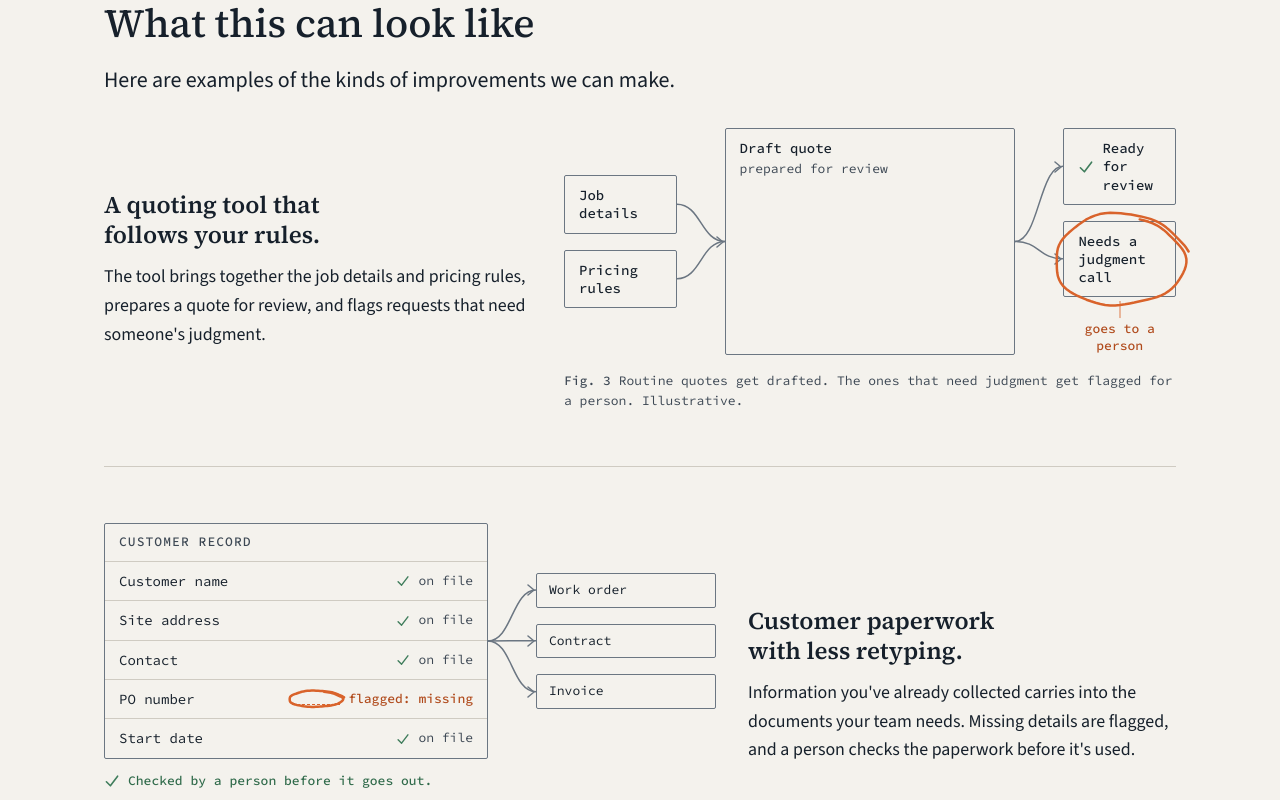
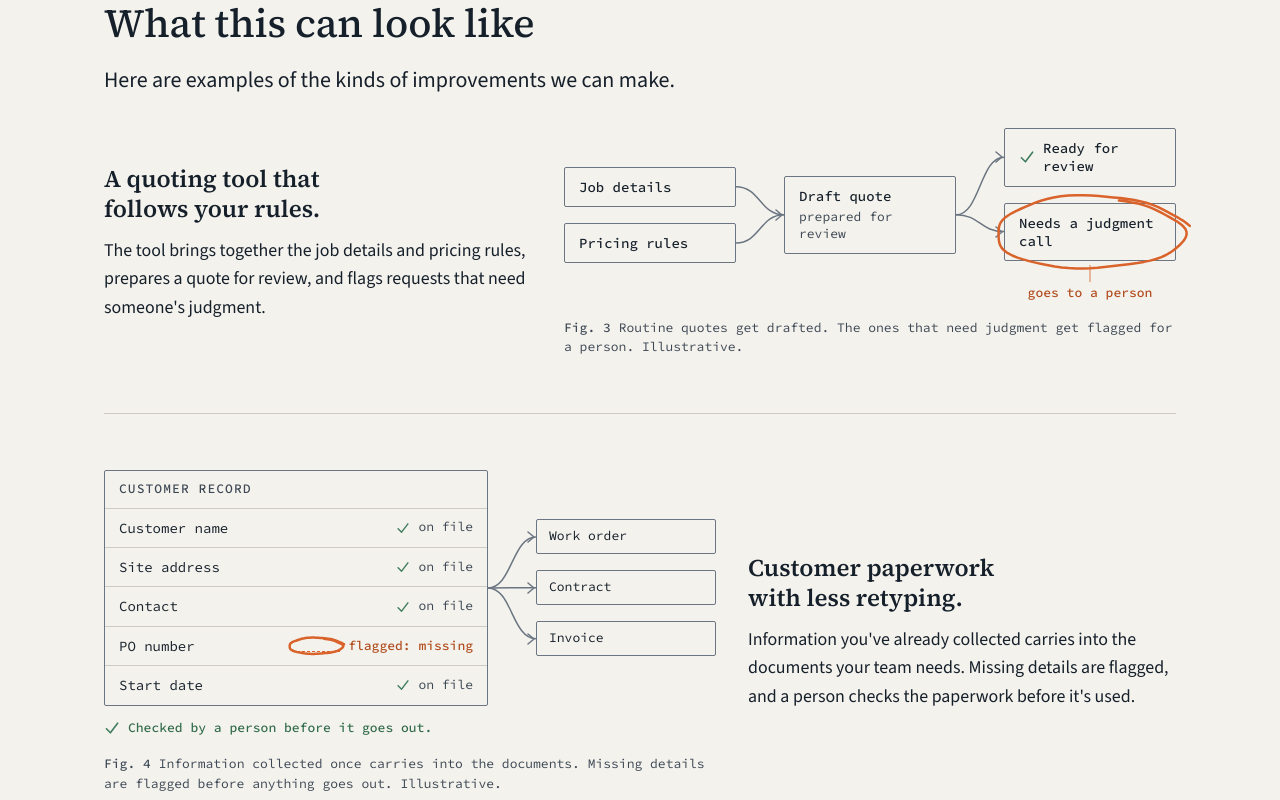
Before and after one commit to patrickmch/website, a React (Vite) app: page / in a window 1280 px wide. Shown: the part 2620-3420 px from the top of the page. Built offline with nearby package versions, Linux system fonts and the light colour scheme.

Commit message:
Diagrams: equal-height, text-sized nodes only in the hero row
The stretch and content-based sizing meant for Fig. 1 made the centre
node of Fig. 3 and the three nodes of Fig. 6 as tall as the stacks beside
them. Scope both rules to a row of nodes only (flow--even); other rows keep
equal widths.

```diff
--- a/components/diagrams/QuoteFlow.tsx
+++ b/components/diagrams/QuoteFlow.tsx
@@ -8,7 +8,7 @@ export function QuoteFlow() {
       caption="A quote, as it moves through a business. In this example, the work waits for a pricing decision. Illustrative."
       description="Five steps in a row. A request comes in by email. Job details are gathered and re-typed into a spreadsheet. A price is decided, which waits for the owner; in this example that step is circled with the note 'work waits here'. The quote is written in a Word template. The quote is sent by email, then followed up."
     >
-      <Flow annotated>
+      <Flow annotated className="flow--even">
         <Node label="Request comes in" where="email" />
         <Connector />
         <Node label="Job details gathered" where="re-typed into a spreadsheet" />
--- a/pages/OgPage.tsx
+++ b/pages/OgPage.tsx
@@ -9,7 +9,7 @@ export default function OgPage() {
         <Wordmark size="display" asText />
         <p className="og__tag">Operations and technology for growing businesses.</p>
       </div>
-      <Flow annotated>
+      <Flow annotated className="flow--even">
         <Node label="Request comes in" />
         <Connector />
         <Node label="Price decided" marked annotation="work waits here" />
--- a/styles/components.css
+++ b/styles/components.css
@@ -501,16 +501,20 @@
     min-width: 0;
   }
 
-  /* Nodes size to their text and share the slack; a row's boxes are all one height. */
   .flow > .node {
+    flex: 1 1 0;
+    min-width: 0;
+  }
+
+  /* A row of nodes only (Fig. 1): boxes size to their text, share the slack, and are one height. */
+  .flow--even > .node {
     display: flex;
     flex: 1 1 auto;
     flex-direction: column;
     align-self: stretch;
-    min-width: 0;
   }
 
-  .flow > .node > .node__box {
+  .flow--even > .node > .node__box {
     flex: 1 1 auto;
   }
 
```
Also changed, not shown: public/og.png.
